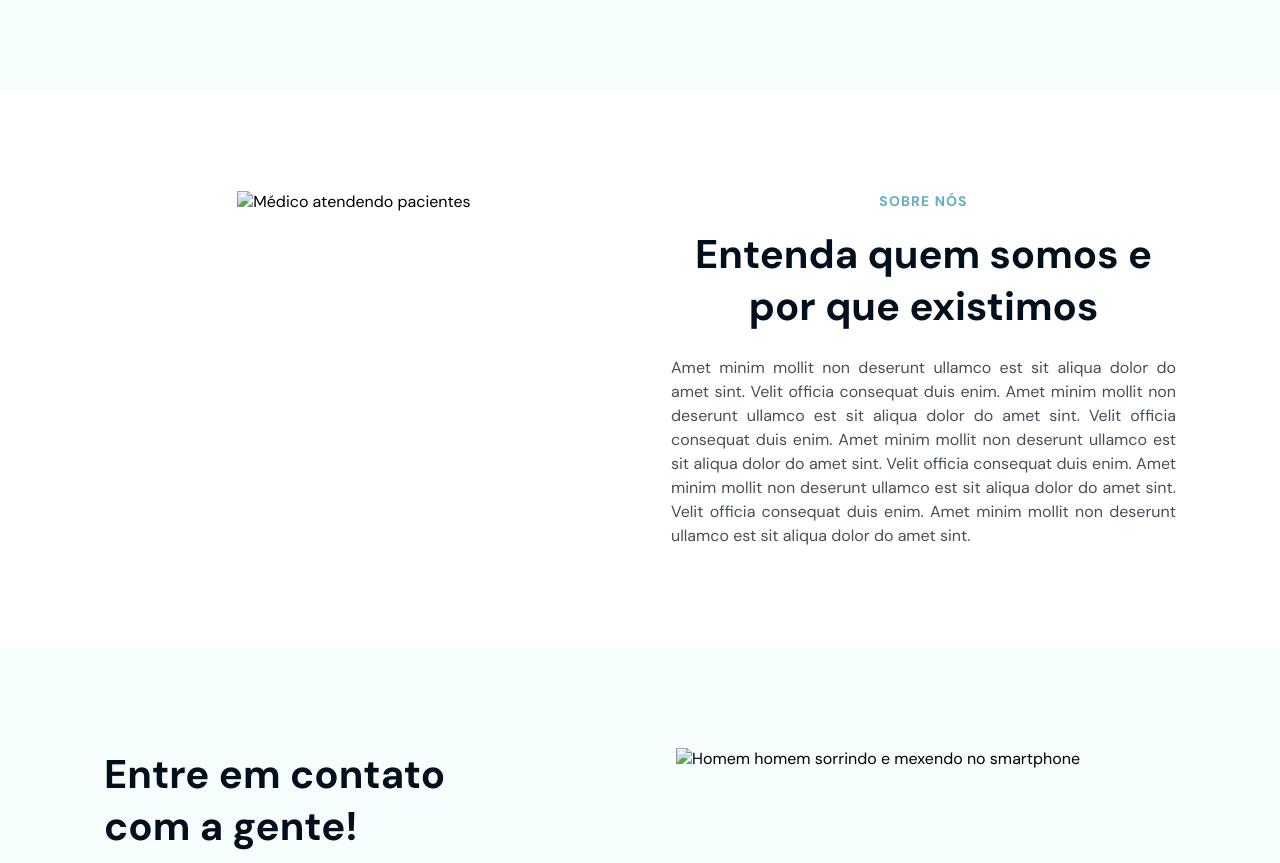
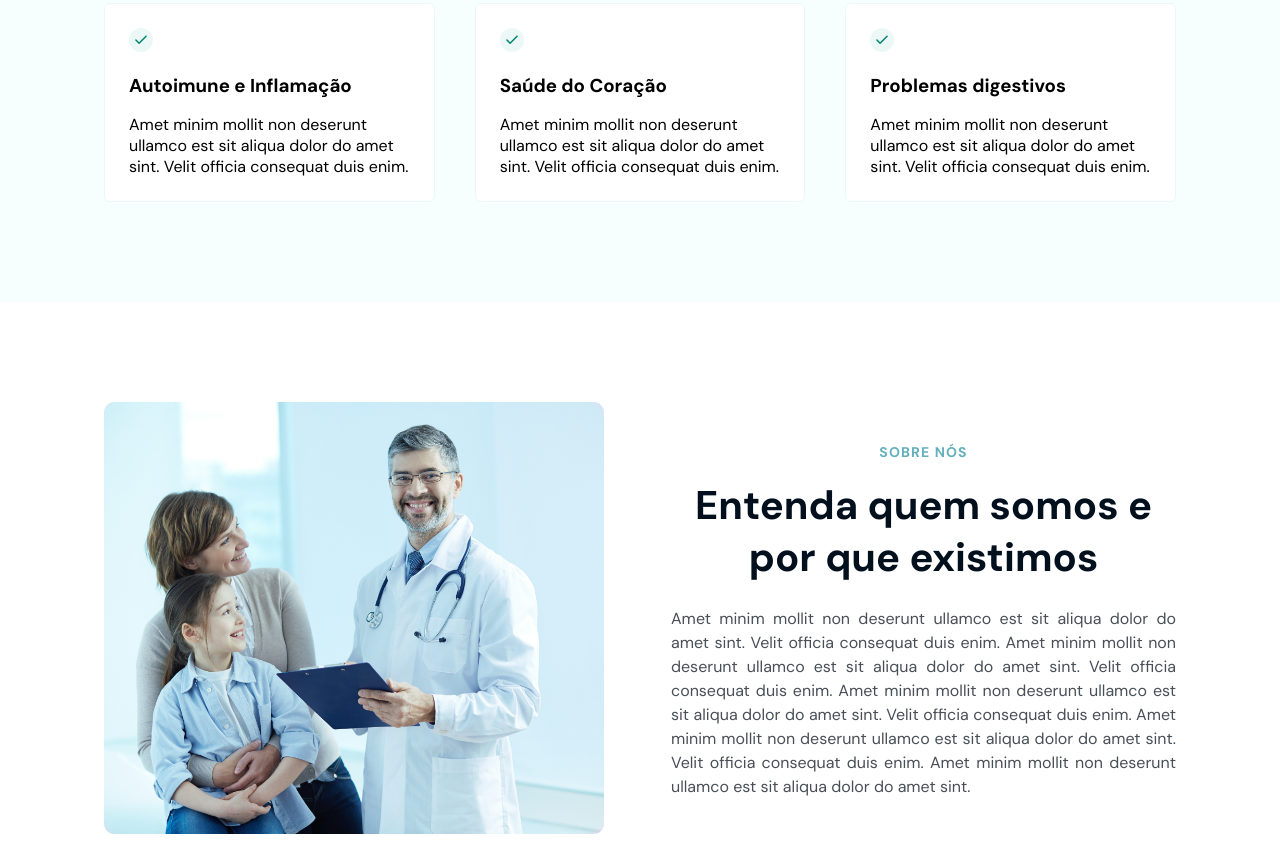
Before and after one commit to RaffaelMiguell/MeuProjetoBootcampRocket, a plain HTML site: page index.html in a window 1280 px wide. Shown: the part 1577-2440 px from the top of the page. Drawn offline with nearby package versions, Linux system fonts and the light colour scheme; the site is published under a folder, as on GitHub Pages, so addresses that start at the root find nothing.

Commit message:
AJUSTE DOS LINKS - ./

```diff
--- a/index.html
+++ b/index.html
@@ -260,7 +260,7 @@
 
         <div class="col-b">
           <img
-            src="/assets/mulher-vestindo-moletom-verde-e-sorrindo.png"
+            src="./assets/mulher-vestindo-moletom-verde-e-sorrindo.png"
             alt="Mulher negra vestindo moletom verde e sorrindo"
           />
         </div>
@@ -467,7 +467,7 @@
 
         <div class="col-b">
           <img
-            src="/assets/médico-atendendo-pacientes.png"
+            src="./assets/médico-atendendo-pacientes.png"
             alt="Médico atendendo pacientes"
           />
         </div>
@@ -557,7 +557,7 @@
         </div>
         <div class="col-b">
           <img
-            src="/assets/homem-sorrindo-e-mexendo-no-smartphone.png"
+            src="./assets/homem-sorrindo-e-mexendo-no-smartphone.png"
             alt="Homem homem sorrindo e mexendo no smartphone"
           />
         </div>
```
